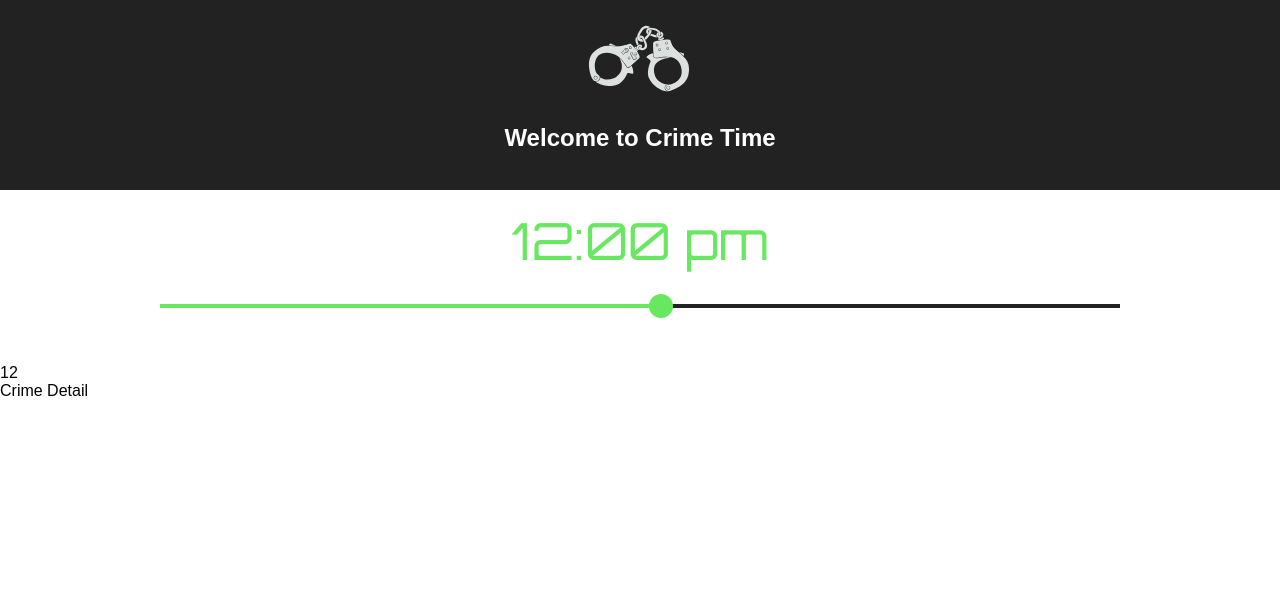
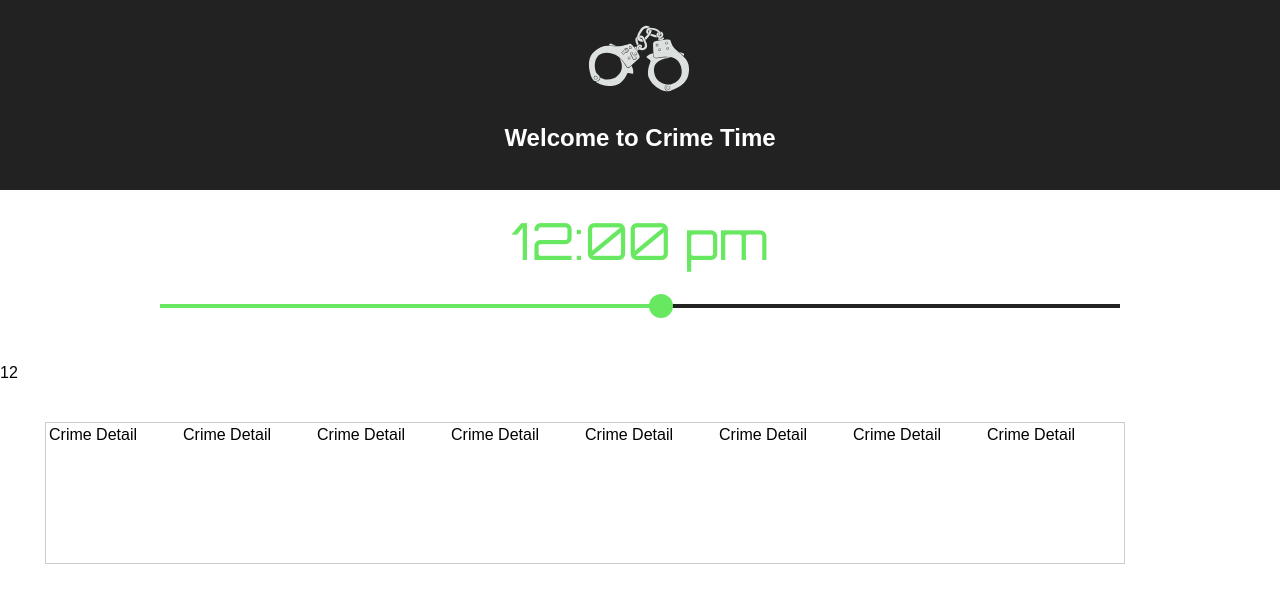
Before and after one commit to idugcoal/my-app, a React (Create React App) app: page / in a window 1280 px wide. Shown: the top 602 px of the page. Built offline with nearby package versions, Linux system fonts and the light colour scheme; no server answers; what react-tap-event-plugin would draw is missing.

Commit message:
adds crime codes

```diff
--- a/src/App.css
+++ b/src/App.css
@@ -36,8 +36,24 @@ font-family: 'Orbitron', sans-serif;
   text-align: center;
 }
 
+.CrimeBox {
+  width: 133px;
+  height: 100%;
+  margin-right: 1px;
+  float: left;
+}
+
 .Crimes {
-
+  position: relative;
+  clear: both;
+  width: auto;
+  height: 134px;
+  border: 1px solid #CCC;
+  margin-left: 45px;
+  margin-top: 40px;
+  margin-bottom: 40px;
+  display: inline-block;
+  padding: 3px;
 }
 
 .Slider {
--- a/src/components/CrimeDetail.js
+++ b/src/components/CrimeDetail.js
@@ -1,9 +1,37 @@
 import React, { Component } from 'react';
+import '../App.css';
 
 export default class CrimeDetail extends Component {
 
   render() {
-    return <div> Crime Detail </div>
+    return (
+      <div className="Crimes">
+        <div className="CrimeBox">
+          Crime Detail
+        </div>
+         <div className="CrimeBox">
+          Crime Detail
+        </div>
+         <div className="CrimeBox">
+          Crime Detail
+        </div>
+         <div className="CrimeBox">
+          Crime Detail
+        </div>
+        <div className="CrimeBox">
+          Crime Detail
+        </div>
+         <div className="CrimeBox">
+          Crime Detail
+        </div>
+         <div className="CrimeBox">
+          Crime Detail
+        </div>
+         <div className="CrimeBox">
+          Crime Detail
+        </div>
+      </div>
+    )
   }
 
 }
--- a/src/components/Crimes.js
+++ b/src/components/Crimes.js
@@ -46,7 +46,7 @@ export default class Crimes extends Component {
 
   render() {
     return (
-      <div className="Crimes">
+      <div className="Crime">
         {(this.props.sliderValue)}
       </div>
     )
```
Also changed, not shown: CrimeCodes.txt (added).
